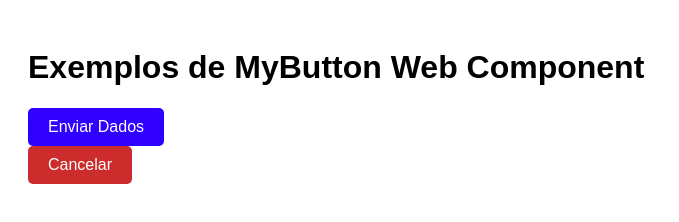
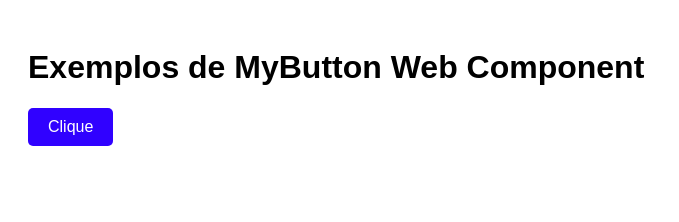
Before and after one commit to AndreiRicardo/components-js-vanilla, a plain HTML site: page index.html in a window 1280 px wide. Shown: the whole page, without its empty margins (0-679 px from the left). Drawn offline with Linux system fonts and the light colour scheme.

Commit message:
usando domhelpers para injetar um botao

```diff
--- a/index.html
+++ b/index.html
@@ -14,8 +14,6 @@
 
 <body>
   <h1>Exemplos de MyButton Web Component</h1>
-  <div id="btn1"></div>
-  <div id="btn2"></div>
 
 
   <script type="module" src="./js/main.js"></script>
--- a/js/main.js
+++ b/js/main.js
@@ -42,9 +42,9 @@ document.addEventListener('DOMContentLoaded', () => {
 console.log('Botões criados e adicionados ao DOM.'); */
 
 //===============================================================================================================================================================
-
+import { dom } from './utils/dom-helpers.js'; // Importe o módulo dom
 import { ButtonComponent } from './components/button.js';
-document.addEventListener('DOMContentLoaded', () => {
+/* document.addEventListener('DOMContentLoaded', () => {
     const button1 = new ButtonComponent('Enviar Dados', alerta);
     document.getElementById('btn1').appendChild(button1.getElement());
 
@@ -57,7 +57,12 @@ document.addEventListener('DOMContentLoaded', () => {
         alert('Dados enviados com sucesso!');
         console.log('Dados enviados com sucesso!');
     }
-});
+}); */
+const btn = dom.createElement('button', { id: 'meuBotao', class: 'my-custom-button-ok' }, [document.createTextNode('Clique')]);
+btn.onclick = () => alert('Clicou no botão!');
+btn.onclick = () => console.log('Clicou no botão!'); // Adiciona um evento de clique ao botão
+// Neste momento, btn NÃO está no DOM ainda!
+document.body.appendChild(btn); // Agora sim, btn está no DOM.
 
 //===================================================================================================================================================================
 /* document.addEventListener('DOMContentLoaded', () => {
--- a/js/utils/dom-helpers.js
+++ b/js/utils/dom-helpers.js
@@ -1,6 +1,7 @@
-class DOMHelpers extends HTMLElement {
+class DOMHelpers {
     constructor() {
-        super();
+
+        console.log('DOMHelpers initialized');
     }
     qs(selector, parent = document) {
         return parent.querySelector(selector);
```
